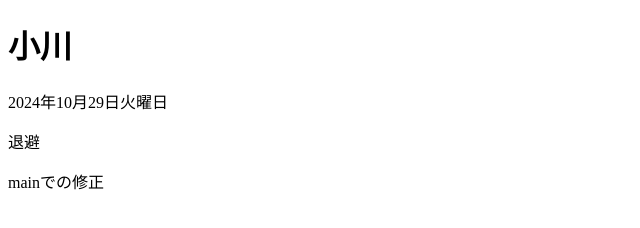
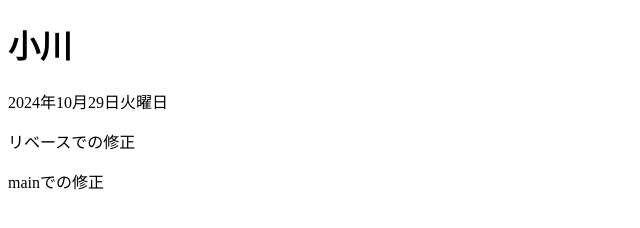
Before and after one commit to gi-ogawa/git-rennsixyuu, a plain HTML site: page index.html in a window 1280 px wide. Shown: the whole page, without its empty margins (0-640 px from the left). Drawn offline with Linux system fonts and the light colour scheme.

Commit message:
rebaseブランチでの修正

```diff
--- a/index.html
+++ b/index.html
@@ -7,7 +7,7 @@
   <body>
     <h1>小川</h1>
     <p>2024年10月29日火曜日</p>
-    <p>退避</p>
+    <p>リベースでの修正</p>
     <p>mainでの修正</p>
   </body>
 </html>
```
